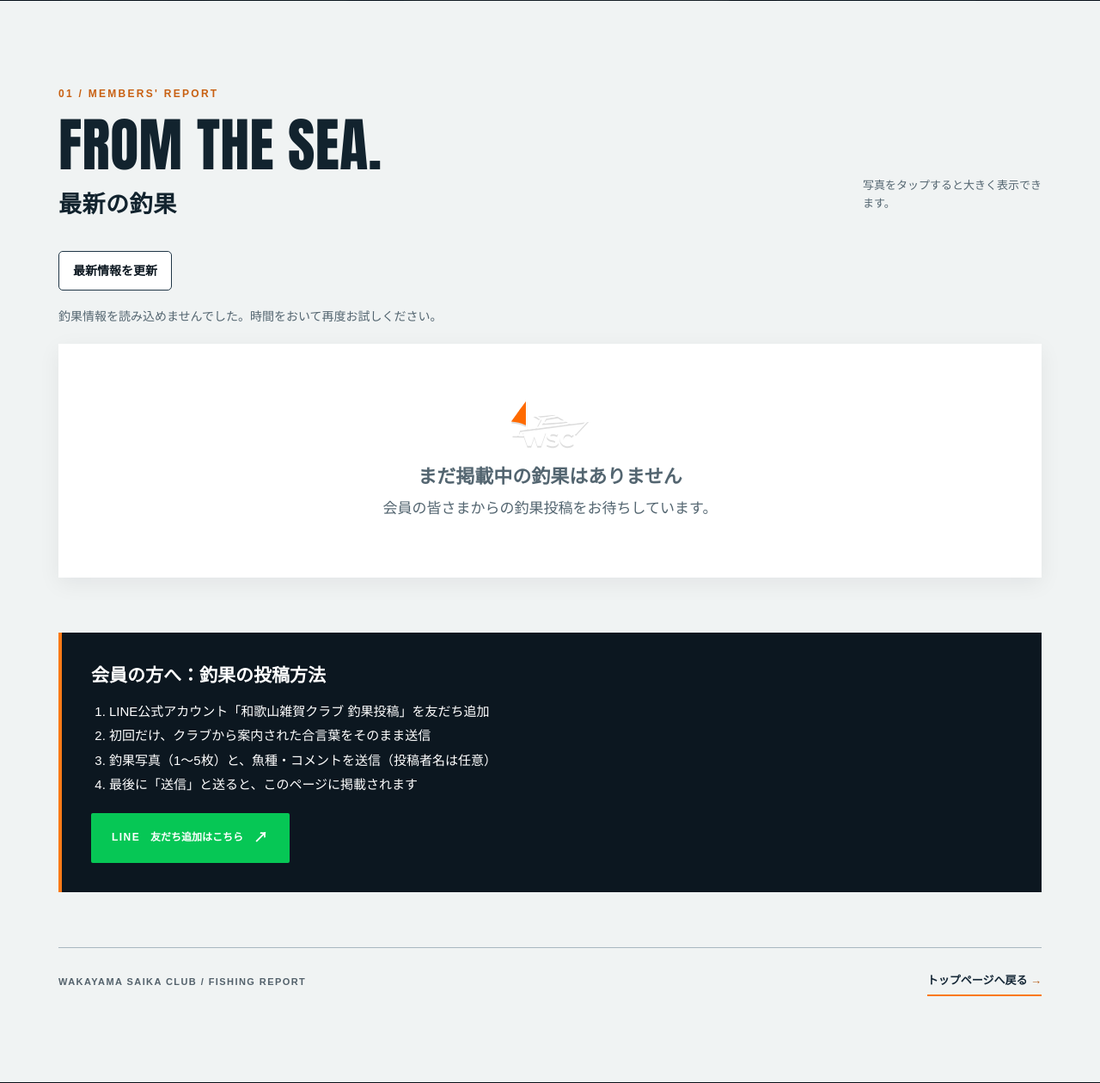
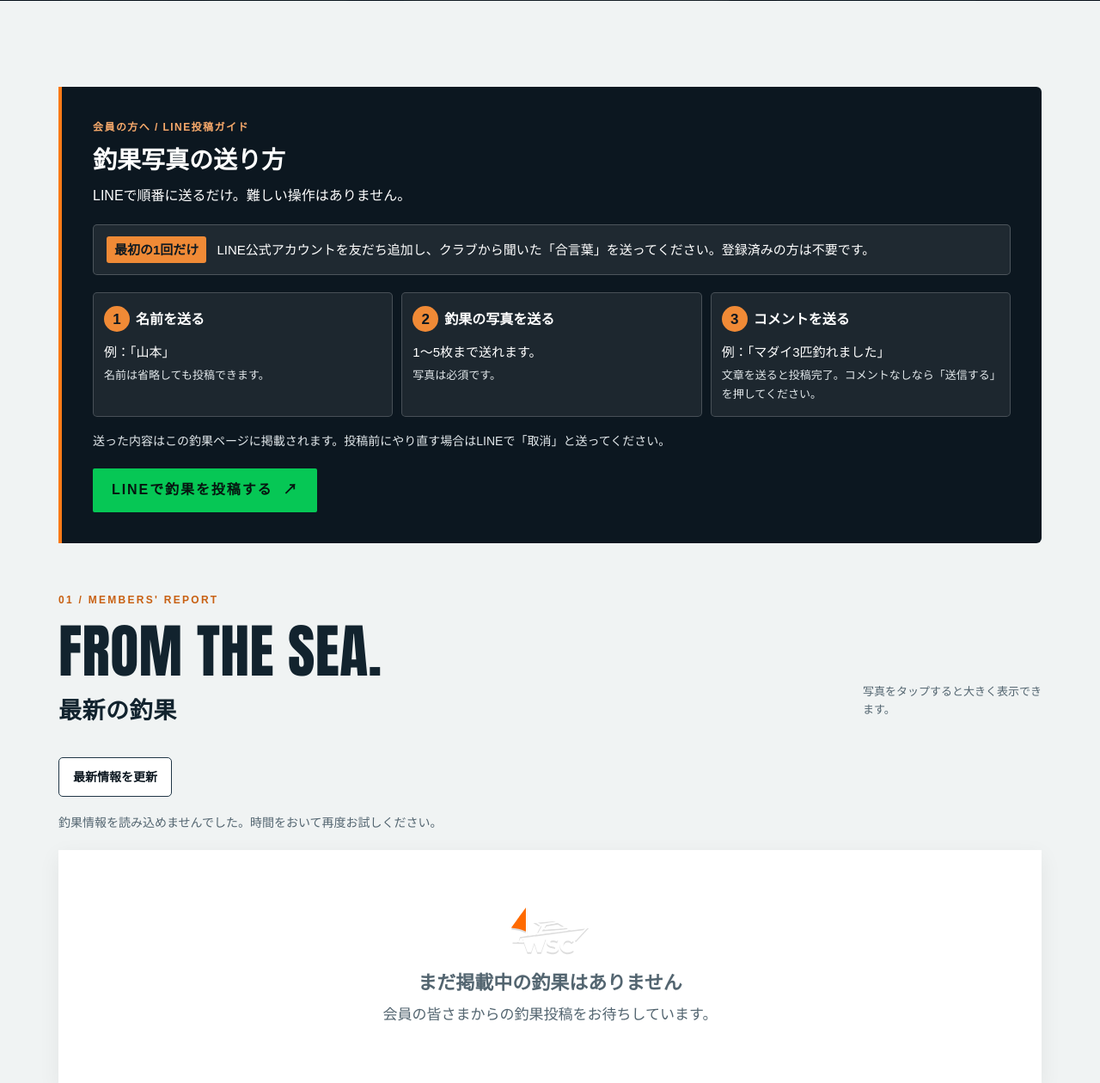
Before and after one commit to oosaka0123-sudo/wakayama-saika-club, a PHP site: page /catch/ in a window 1280 px wide. Shown: the part 418-1678 px from the top of the page at 86% size. Run offline with PHP 8.4, Linux system fonts and the light colour scheme.

Commit message:
docs(catch): show simple LINE posting instructions above catches (#36)
Co-authored-by: oosaka0123-sudo <281356293+oosaka0123-sudo@users.noreply.github.com>

```diff
--- a/catch/index.html
+++ b/catch/index.html
@@ -96,6 +96,19 @@
   </section>
   <section class="catch-content" aria-labelledby="catch-list-title">
     <div class="wrap">
+      <aside class="catch-howto" aria-labelledby="howto-title">
+        <p class="catch-howto-label">会員の方へ / LINE投稿ガイド</p>
+        <h2 id="howto-title">釣果写真の送り方</h2>
+        <p class="catch-howto-intro">LINEで順番に送るだけ。難しい操作はありません。</p>
+        <p class="catch-howto-first"><strong>最初の1回だけ</strong> LINE公式アカウントを友だち追加し、クラブから聞いた「合言葉」を送ってください。登録済みの方は不要です。</p>
+        <ol class="catch-howto-steps">
+          <li><strong>名前を送る</strong><span>例：「山本」<small>名前は省略しても投稿できます。</small></span></li>
+          <li><strong>釣果の写真を送る</strong><span>1〜5枚まで送れます。<small>写真は必須です。</small></span></li>
+          <li><strong>コメントを送る</strong><span>例：「マダイ3匹釣れました」<small>文章を送ると投稿完了。コメントなしなら「送信する」を押してください。</small></span></li>
+        </ol>
+        <p class="catch-howto-note">送った内容はこの釣果ページに掲載されます。投稿前にやり直す場合はLINEで「取消」と送ってください。</p>
+        <p class="catch-line" id="catch-line" hidden><a class="btn" id="catch-line-link" href="#" target="_blank" rel="noopener">LINEで釣果を投稿する</a></p>
+      </aside>
       <div class="album-heading"><div><span class="sec-label">01 / MEMBERS' REPORT</span><h2 id="catch-list-title"><span class="heading-en">FROM THE SEA.</span><span class="heading-jp">最新の釣果</span></h2></div><p>写真をタップすると大きく表示できます。</p></div>
       <button type="button" id="catch-refresh" class="catch-refresh">最新情報を更新</button>
       <p class="catch-status" id="catch-status" role="status" aria-live="polite">釣果を読み込んでいます…</p>
@@ -105,16 +118,6 @@
         <p class="catch-empty-title">まだ掲載中の釣果はありません</p>
         <p>会員の皆さまからの釣果投稿をお待ちしています。</p>
       </div>
-      <aside class="catch-howto" aria-labelledby="howto-title">
-        <h3 id="howto-title">会員の方へ：釣果の投稿方法</h3>
-        <ol>
-          <li>LINE公式アカウント「和歌山雑賀クラブ 釣果投稿」を友だち追加</li>
-          <li>初回だけ、クラブから案内された合言葉をそのまま送信</li>
-          <li>釣果写真（1〜5枚）と、魚種・コメントを送信（投稿者名は任意）</li>
-          <li>最後に「送信」と送ると、このページに掲載されます</li>
-        </ol>
-        <p class="catch-line" id="catch-line" hidden><a class="btn" id="catch-line-link" href="#" target="_blank" rel="noopener">LINE <span>友だち追加はこちら</span></a></p>
-      </aside>
       <div class="album-bottom"><span>WAKAYAMA SAIKA CLUB / FISHING REPORT</span><a class="album-home" href="../">トップページへ戻る <span>→</span></a></div>
     </div>
   </section>
--- a/css/catch.css
+++ b/css/catch.css
@@ -37,10 +37,20 @@
 .catch-empty img{width:92px;height:auto;margin:0 auto 14px;display:block;filter:drop-shadow(0 2px 0 #0002)}
 .catch-empty-title{font-weight:900;font-size:clamp(18px,2.2vw,22px);margin:0 0 8px}
 .catch-empty p{margin:0;color:#536570}
-.catch-howto{margin-top:clamp(40px,6vw,64px);background:#0c1720;color:#fff;padding:clamp(22px,3vw,34px);border-left:4px solid var(--orange)}
-.catch-howto h3{margin:0 0 12px;font-size:clamp(17px,2vw,21px)}
-.catch-howto ol{margin:0;padding-left:1.4em;line-height:1.9;font-size:15px}
-.catch-line{margin:18px 0 0}
-.catch-line .btn{background:#06c755;color:#fff;border-color:#06c755}
-@media(max-width:640px){.catch-list{grid-template-columns:1fr}.catch-body{padding:13px 14px 16px}}
+.catch-howto{margin:0 0 clamp(34px,5vw,58px);background:#0c1720;color:#fff;padding:clamp(22px,3.5vw,36px);border-left:4px solid var(--orange);border-radius:0 6px 6px 0}
+.catch-howto-label{font-size:12px;letter-spacing:.12em;color:#f9aa6b;font-weight:800;margin:0 0 7px}
+.catch-howto h2{font-size:clamp(22px,3vw,28px);line-height:1.4;margin:0 0 8px}
+.catch-howto-intro{font-size:16px;line-height:1.8;margin:0 0 18px}
+.catch-howto-first{background:#ffffff14;border:1px solid #ffffff35;border-radius:5px;padding:13px 15px;font-size:15px;line-height:1.8;margin:0 0 20px}
+.catch-howto-first strong{display:inline-block;background:#f08a36;color:#101a21;padding:2px 9px;border-radius:3px;margin-right:8px}
+.catch-howto-steps{counter-reset:catchstep;list-style:none;margin:0;padding:0;display:grid;grid-template-columns:repeat(3,minmax(0,1fr));gap:10px}
+.catch-howto-steps li{counter-increment:catchstep;background:#ffffff12;border:1px solid #ffffff30;border-radius:5px;padding:15px 12px 14px;min-width:0}
+.catch-howto-steps li:before{content:counter(catchstep);display:inline-grid;place-items:center;width:30px;height:30px;border-radius:50%;background:#f08a36;color:#0c1720;font-weight:900;margin-right:7px}
+.catch-howto-steps strong{font-size:16px}
+.catch-howto-steps span{display:block;font-size:15px;line-height:1.8;margin-top:8px}
+.catch-howto-steps small{display:block;font-size:13px;color:#e2e8eb;line-height:1.7;margin-top:3px}
+.catch-howto-note{font-size:14px;line-height:1.8;margin:16px 0 0;color:#e2e8eb}
+.catch-line{margin:19px 0 0}
+.catch-line .btn{background:#06c755;color:#061510;border-color:#06c755;font-size:16px;font-weight:900;min-height:48px;display:inline-flex;align-items:center;padding:12px 20px}
+@media(max-width:760px){.catch-howto-steps{grid-template-columns:1fr;gap:8px}.catch-howto-steps li{padding:12px 14px}.catch-howto-steps span{margin-top:3px}.catch-howto{padding:20px 17px}.catch-howto-intro{font-size:15px}.catch-line .btn{width:100%;justify-content:center}}@media(max-width:640px){.catch-list{grid-template-columns:1fr}.catch-body{padding:13px 14px 16px}}
 @media(prefers-reduced-motion:reduce){.catch-track{scroll-behavior:auto}}
```
